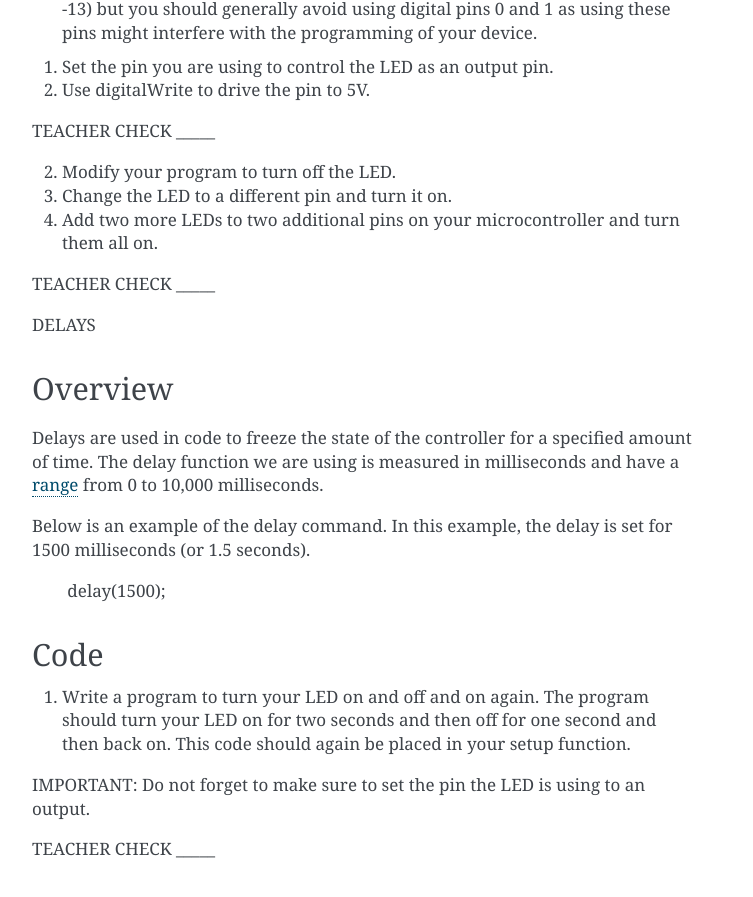
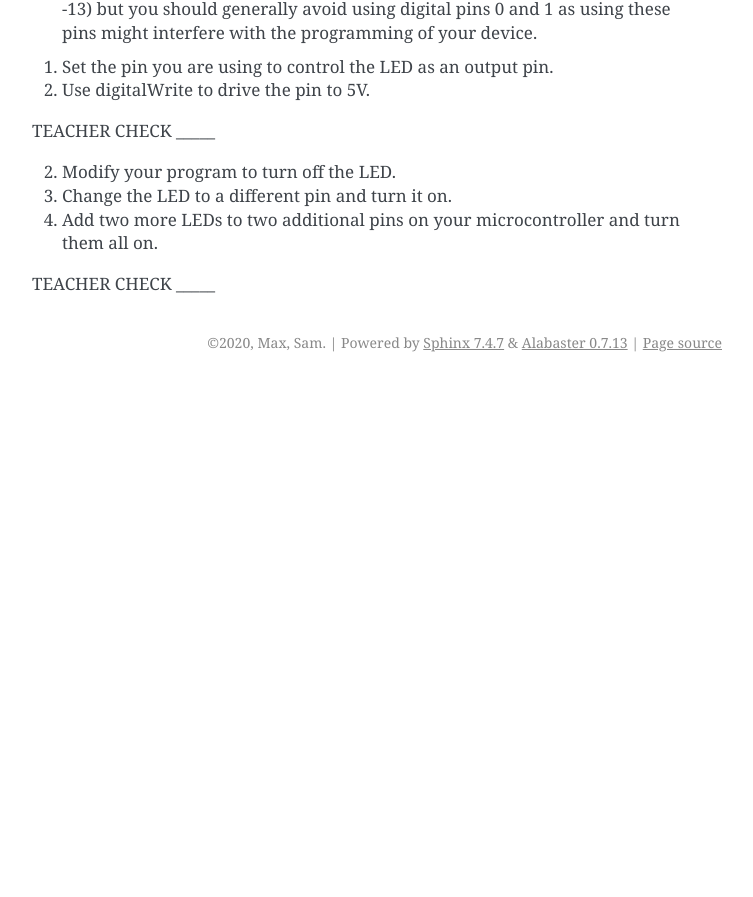
Before and after one commit to maxtkc/mvths-wiki, a Sphinx documentation site: the page built from docs/011-programming-leds.rst, in a window 1280 px wide and 900 px high, scrolled down 1123 px. Shown: the top 897 px of the window, without its empty margins (388-1141 px from the left). Built offline with Sphinx 7.4.7, drawn with Linux system fonts in a browser that asks for light colours; after the commit the page ends 1505 px from its top, so only the background shows below that.

Commit message:
Update 011-programming-leds.rst

```diff
--- a/docs/011-programming-leds.rst
+++ b/docs/011-programming-leds.rst
@@ -54,32 +54,3 @@ TEACHER CHECK \_\_\_\_\_
    turn them all on.
 
 TEACHER CHECK \_\_\_\_\_
-
-DELAYS
-
-Overview
---------
-
-Delays are used in code to freeze the state of the controller for a
-specified amount of time. The delay function we are using is measured in
-milliseconds and have a
-`range <https://www.google.com/url?q=https://docs.google.com/document/d/1BmZbXzxnD2j17QToSZ9jeZmnP7burwfksfQq2v4zu-Y/edit%23heading%3Dh.7lc2dw9cimru&sa=D&ust=1587613173867000>`__
-from 0 to 10,000 milliseconds.
-
-Below is an example of the delay command. In this example, the delay is
-set for 1500 milliseconds (or 1.5 seconds).
-
-        delay(1500);
-
-Code
-----
-
-1. Write a program to turn your LED on and off and on again. The program
-   should turn your LED on for two seconds and then off for one second
-   and then back on. This code should again be placed in your setup
-   function.
-
-IMPORTANT: Do not forget to make sure to set the pin the LED is using to
-an output.
-
-TEACHER CHECK \_\_\_\_\_
```
